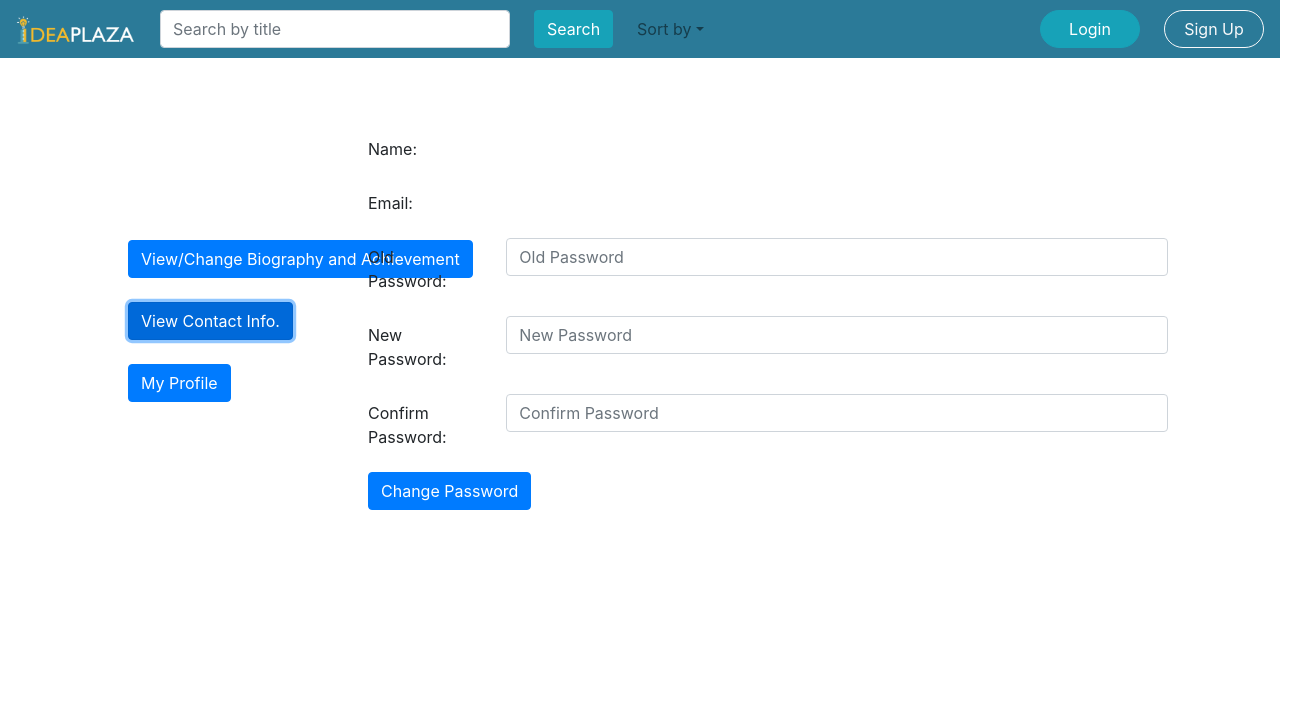
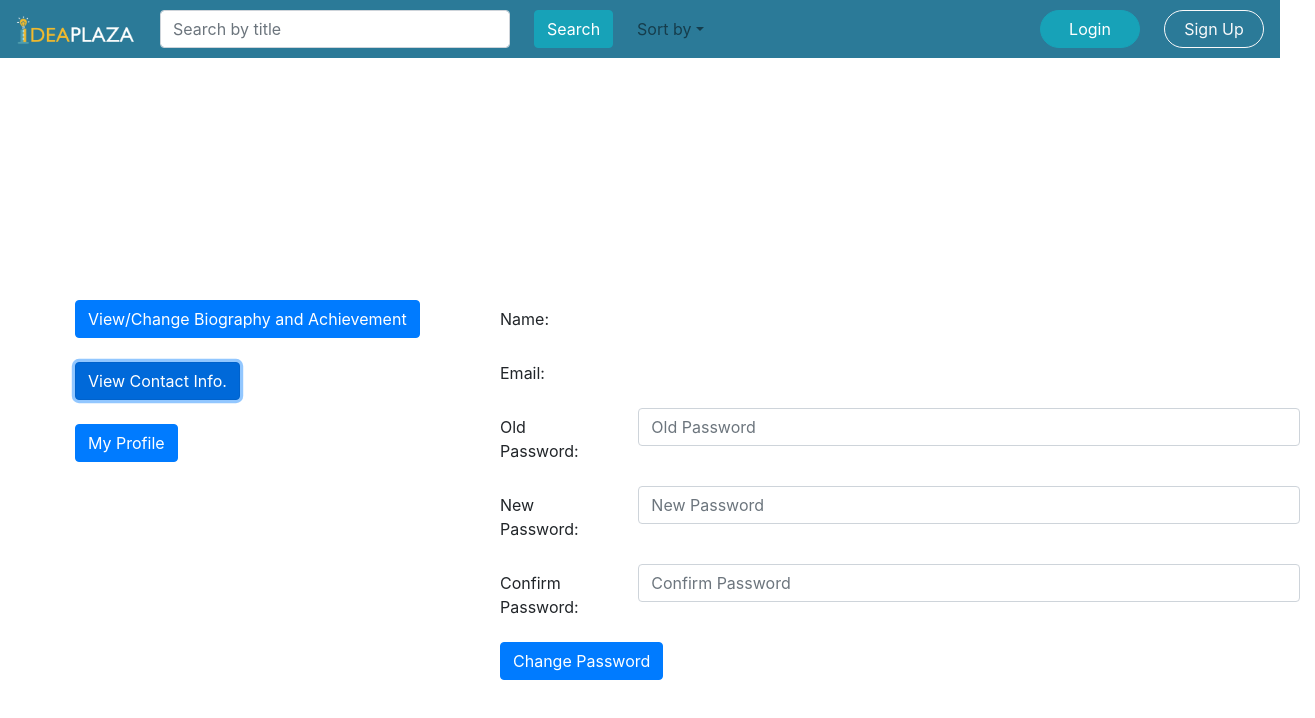
Before and after one commit to radix4/idea-plaza, a React (Create React App) app in the folder frontend/: page /ProfileEditor in a window 1280 px wide. Both pictures are taken after a click on the button "View Contact Info.". Shown: the top 718 px of the page, 1315 px wide, since content can reach past the window. Built offline with nearby package versions, Linux system fonts and the light colour scheme.

Commit message:
Changed Layout on ProfileEdit

```diff
--- a/frontend/src/components/BioAchieve.js
+++ b/frontend/src/components/BioAchieve.js
@@ -86,8 +86,8 @@ const BioAchieve = () => {
   /* for EditProfile */
   const inputs = {
     position: 'absolute',
-    top: '60%',
-    left: '60%',
+    top: '600px',
+    left: '900px',
     width: '800px',
 
     transform: 'translate(-50%, -50%)',
@@ -96,8 +96,8 @@ const BioAchieve = () => {
   /* Location ProfilePic  */
   const container = {
     position: 'fixed',
-    top: '10%',
-    left: '50%',
+    top: '100px',
+    left: '700px',
   }
   // edits profile picture
   const clip = {
--- a/frontend/src/components/ContactInfo.js
+++ b/frontend/src/components/ContactInfo.js
@@ -110,11 +110,9 @@ const ContactInfo = () => {
   //Style
   const inputs = {
     position: 'absolute',
-    top: '40%',
-    left: '60%',
+    top: '300px',
+    left: '500px',
     width: '800px',
-
-    transform: 'translate(-50%, -50%)',
   }
 
   //   placeholder to print out project ideas etc.
--- a/frontend/src/components/ProfileEditor.js
+++ b/frontend/src/components/ProfileEditor.js
@@ -33,8 +33,8 @@ const ProfileEditor = () => {
 
   const SelectionPos = {
     position: 'fixed',
-    left: '10%',
-    top: '30%',
+    left: '75px',
+    top: '300px',
   }
 
   const goBioAchieve = () => {
```
